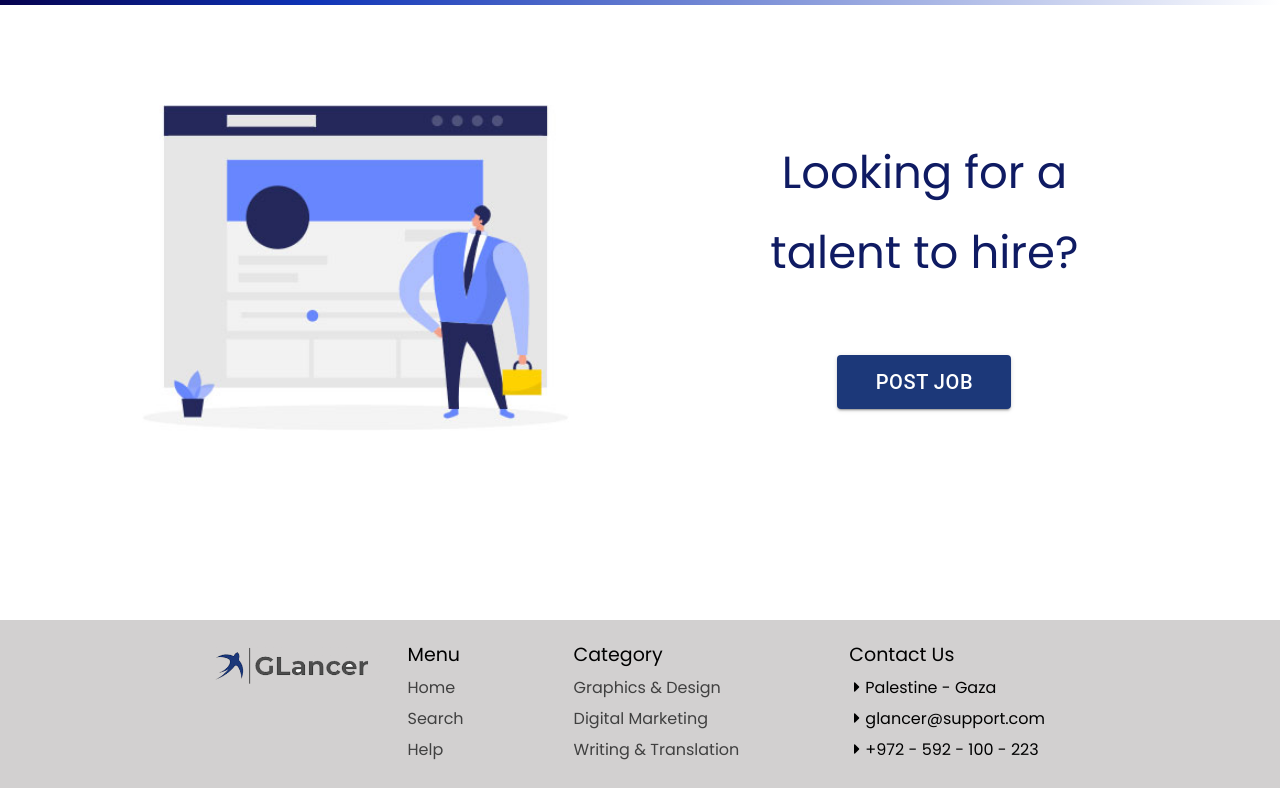
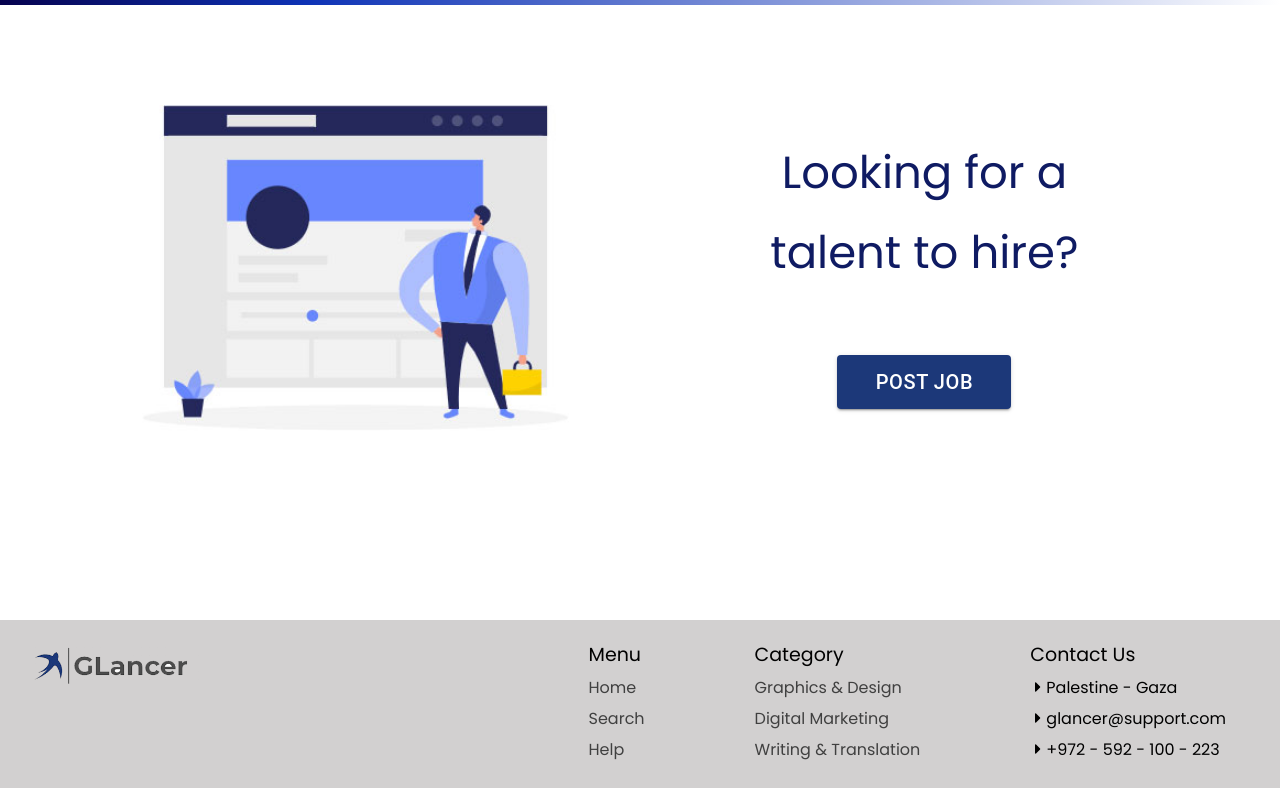
Before and after one commit to CA-G12/g-lanceer, a React (Create React App) app in the folder client/: page / in a window 1280 px wide. Shown: the part 3003-3791 px from the top of the page. Built offline with nearby package versions, Linux system fonts and the light colour scheme; no server answers.

Commit message:
feat: edit styling in footer

```diff
--- a/client/src/components/footer/style.css
+++ b/client/src/components/footer/style.css
@@ -5,7 +5,7 @@ footer{
 .footer{
   background-color: rgb(210, 208, 208);
   width: 100%;
-  padding: 20px 205px;
+  padding: 20px 24px;
   position: absolute;
   bottom: 0;
   left: 0;
```
